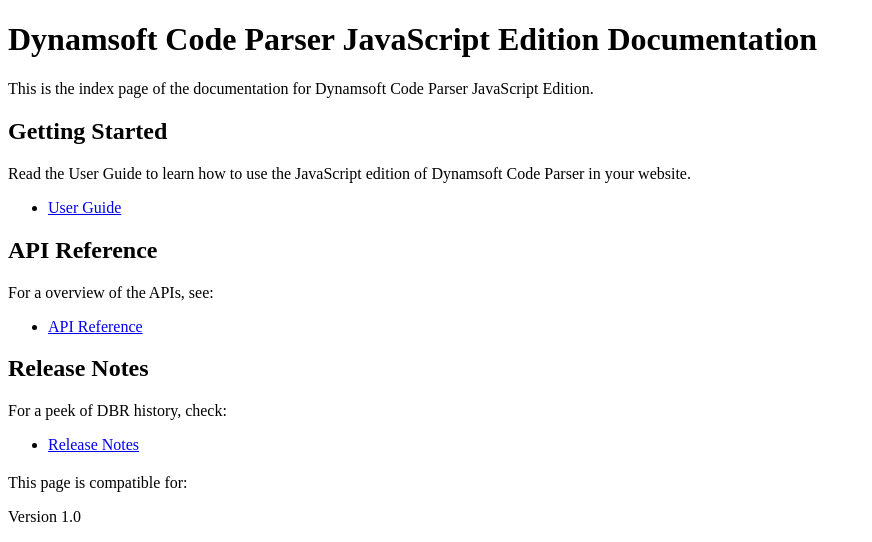
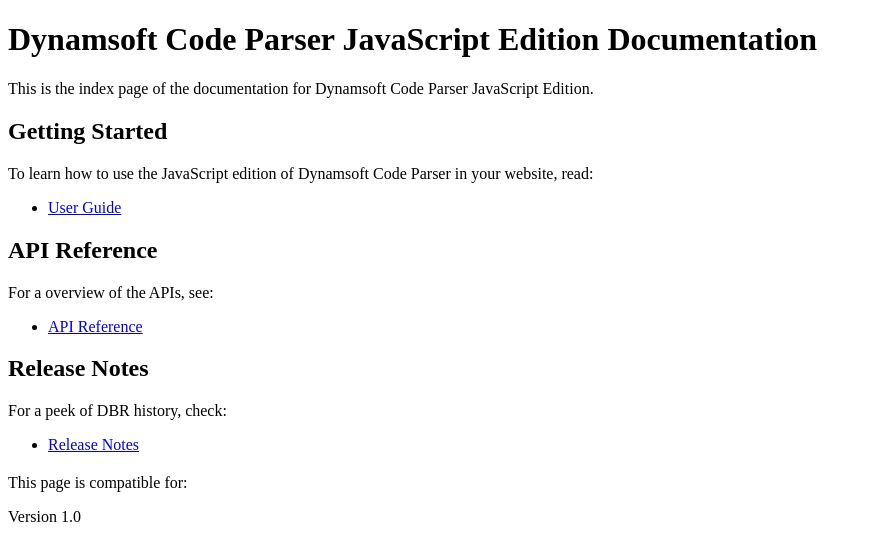
Before and after one commit to dynamsoft-docs/code-parser-docs-js, a Jekyll site: the page built from programming/javascript/index.md, in a window 1280 px wide. Shown: the part 516-1058 px from the top of the page, without its empty margins (0-872 px from the left). Built offline with Jekyll 4.4.1, drawn with Linux system fonts in a browser that asks for light colours.

Commit message:
update small issues 002

```diff
--- a/_includes/sidelist-programming-javascript-v1.1.0.html
+++ b/_includes/sidelist-programming-javascript-v1.1.0.html
@@ -5,7 +5,7 @@
 <li>
   <a
     style="cursor: pointer; color: #3c3c3c"
-    href="{{ site.javascript }}user-guide.html"
+    href="{{ site.javascript }}user-guide/index.html"
     class="otherLinkColour"
     >User Guide</a
   >
--- a/_includes/sidelist-programming-javascript.html
+++ b/_includes/sidelist-programming-javascript.html
@@ -5,7 +5,7 @@
 <li>
   <a
     style="cursor: pointer; color: #3c3c3c"
-    href="{{ site.javascript }}user-guide.html"
+    href="{{ site.javascript }}user-guide/index.html"
     class="otherLinkColour"
     >User Guide</a
   >
--- a/programming/javascript/index.md
+++ b/programming/javascript/index.md
@@ -13,9 +13,9 @@ This is the index page of the documentation for Dynamsoft Code Parser JavaScript
 
 ## Getting Started
 
-Read the User Guide to learn how to use the JavaScript edition of Dynamsoft Code Parser in your website.
+To learn how to use the JavaScript edition of Dynamsoft Code Parser in your website, read:
 
-- [User Guide](user-guide.md)
+- [User Guide](user-guide/index.md)
 
 ## API Reference
 
```
